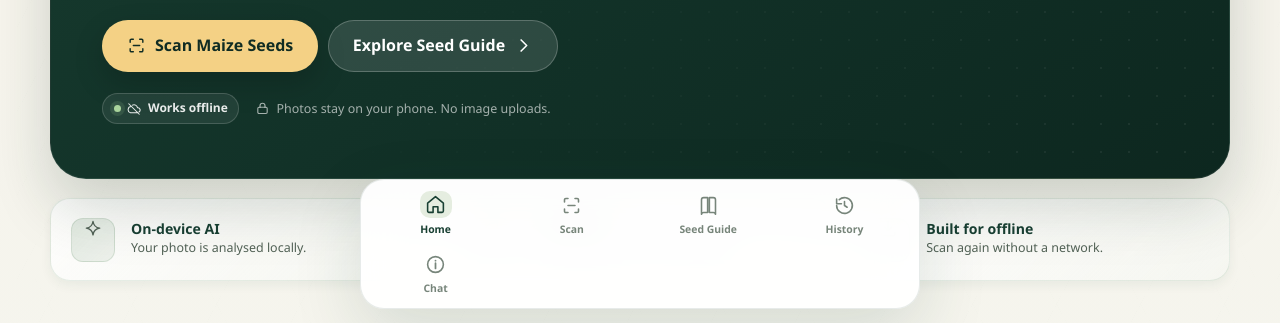
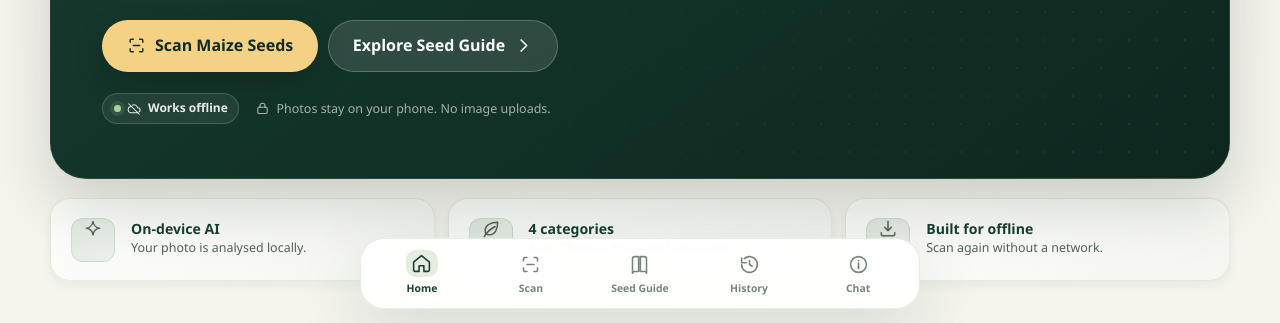
Before and after one commit to femyfede/seed_classifer, a website with bundled scripts: page deploy/index.html in a window 1280 px wide. Shown: the part 477-800 px from the top of the page. Built offline with nearby package versions, Linux system fonts and the light colour scheme.

Commit message:
Fix bottom navigation bar layout for 5 nav items
Changed grid-template-columns from repeat(4, 1fr) to repeat(5, 1fr) to properly display all 5 navigation items (home, scan, guide, history, chat). The previous layout was causing the chat navigation to overflow or wrap incorrectly. Also added explicit grid columns to the desktop media query for consistency.

```diff
--- a/deploy/css/styles.css
+++ b/deploy/css/styles.css
@@ -2367,7 +2367,7 @@ h3 {
   right: 0;
   bottom: 0;
   display: grid;
-  grid-template-columns: repeat(4, 1fr);
+  grid-template-columns: repeat(5, 1fr);
   gap: 0.2rem;
   padding: 0.45rem max(0.6rem, env(safe-area-inset-left)) calc(0.45rem + env(safe-area-inset-bottom)) max(0.6rem, env(safe-area-inset-right));
   background: rgba(255, 255, 255, 0.94);
@@ -2632,6 +2632,7 @@ dialog.dialog::backdrop {
     border: 1px solid var(--line);
     border-radius: 24px;
     box-shadow: var(--shadow-lg);
+    grid-template-columns: repeat(5, 1fr);
   }
 
   .toast {
```
